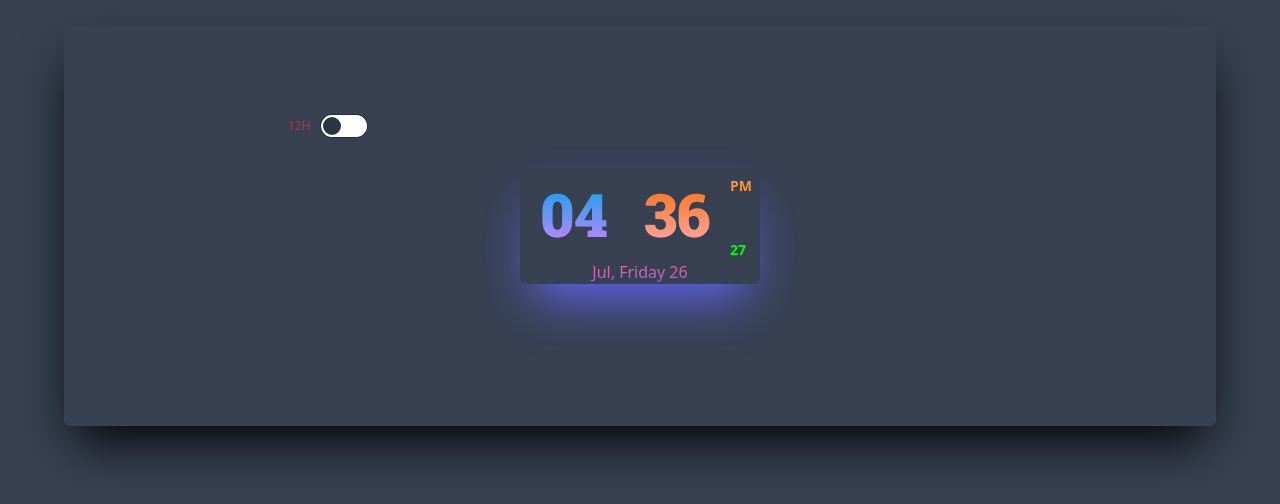
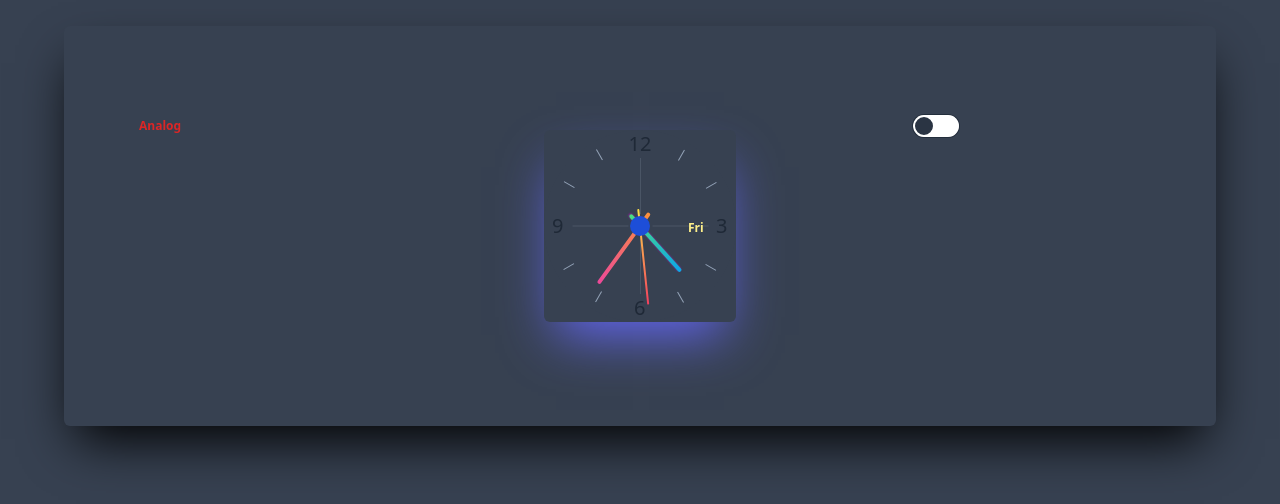
Before and after one commit to Dhan9500/Digital-Clock, a React (Vite) app: page / in a window 1280 px wide. Shown: the part 174-678 px from the top of the page. Built offline with nearby package versions, Linux system fonts and the light colour scheme; a web font is replaced by a local one.

Commit message:
Analog completed

```diff
--- /dev/null
+++ b/src/components/Analog.jsx
@@ -0,0 +1,100 @@
+/* eslint-disable no-unused-vars */
+import { UseContextData } from '../context/Context';
+import './analog.css';
+const Analog = () => {
+	const { hrs, min, sec, day } = UseContextData();
+	return (
+		<div className='analog-clock relative w-48 h-48 flex justify-center items-center bg-gray-700 rounded-full '>
+			<div className='hour-containers w-48'>
+				<ul className='hour-numbers flex justify-center items-center'>
+					<li className='absolute h-[100%] top-0 [&:nth-child(1)]:rotate-90'>
+						<div className='num mt-0 font-normal text-xl -rotate-90'>3</div>
+					</li>
+					<li className='absolute h-[100%] top-0 [&:nth-child(2)]:-rotate-180'>
+						<div className='num mt-0 font-normal text-xl -rotate-180'>6</div>
+					</li>
+					<li className='absolute h-[100%] top-0 [&:nth-child(3)]:rotate-[270deg]'>
+						<div className='num mt-0 font-normal text-xl -rotate-[270deg]'>9</div>
+					</li>
+					<li className='absolute h-[100%] top-0 [&:nth-child(4)]:rotate-[360deg]'>
+						<div className='num mt-0 font-normal text-xl'>12</div>
+					</li>
+				</ul>
+				<ul className='hour-marks flex justify-center items-center'>
+					<li className='absolute h-[100%] top-0 [&:nth-child(1)]:rotate-[30deg]'>
+						<div className='mark w-[1px] bg-slate-400 h-3 mt-2 ml-[1px]'></div>
+					</li>
+					<li className='absolute h-[100%] top-0 [&:nth-child(2)]:rotate-[60deg]'>
+						<div className='mark w-[1px] bg-slate-400 h-3 mt-2 ml-[1px]'></div>
+					</li>
+					<li className='absolute h-[100%] top-0 [&:nth-child(3)]:rotate-[120deg]'>
+						<div className='mark w-[1px] bg-slate-400 h-3 mt-2 ml-[1px]'></div>
+					</li>
+					<li className='absolute h-[100%] top-0 [&:nth-child(4)]:rotate-[150deg]'>
+						<div className='mark w-[1px] bg-slate-400 h-3 mt-2 ml-[1px]'></div>
+					</li>
+					<li className='absolute h-[100%] top-0 [&:nth-child(5)]:rotate-[210deg]'>
+						<div className='mark w-[1px] bg-slate-400 h-3 mt-2 ml-[1px]'></div>
+					</li>
+					<li className='absolute h-[100%] top-0 [&:nth-child(6)]:rotate-[240deg]'>
+						<div className='mark w-[1px] bg-slate-400 h-3 mt-2 ml-[1px]'></div>
+					</li>
+					<li className='absolute h-[100%] top-0 [&:nth-child(7)]:rotate-[300deg]'>
+						<div className='mark w-[1px] bg-slate-400 h-3 mt-2 ml-[1px]'></div>
+					</li>
+					<li className='absolute h-[100%] top-0 [&:nth-child(8)]:rotate-[330deg]'>
+						<div className='mark w-[1px] bg-slate-400 h-3 mt-2 ml-[1px]'></div>
+					</li>
+				</ul>
+				<ul className='middle-lines flex justify-center items-center'>
+					<li className='absolute h-[100%] top-0 [&:nth-child(1)]:rotate-[90deg]'>
+						<div className='line mt-[108px] bg-slate-400 h-14 w-[1px] opacity-[0.2]'></div>
+					</li>
+					<li className='absolute h-[100%] top-0 [&:nth-child(2)]:rotate-[180deg]'>
+						<div className='line mt-[108px] bg-slate-400 h-14 w-[1px] opacity-[0.2]'></div>
+					</li>
+					<li className='absolute h-[100%] top-0 [&:nth-child(3)]:rotate-[270deg]'>
+						<div className='line mt-[108px] bg-slate-400 h-14 w-[1px] opacity-[0.2]'></div>
+					</li>
+					<li className='absolute h-[100%] top-0 [&:nth-child(4)]:rotate-[360deg]'>
+						<div className='line mt-[108px] bg-slate-400 h-14 w-[1px] opacity-[0.2]'></div>
+					</li>
+				</ul>
+				<ul className='hands flex justify-center items-center'>
+					<li
+						className='hour-hand'
+						style={{
+							height: '100%',
+							position: 'absolute',
+							top: '0',
+							transform: `rotate(${30 * hrs + min / 2}deg)`,
+						}}
+					>
+						<div className=' bg-gradient-to-t from-green-400 to-sky-500 h-[76px] mt-[35px] w-[4px] rounded-lg shadow-sm shadow-fuchsia-700'></div>
+					</li>
+					<li
+						className='min-hand'
+						style={{ height: '100%', position: 'absolute', top: '0', transform: `rotate(${min * 6}deg)` }}
+					>
+						<div className=' bg-gradient-to-t from-orange-400 to-pink-500 h-[87px] mt-[25px] w-[4px] rounded-lg'></div>
+					</li>
+					<li
+						className='sec-hand'
+						style={{ height: '100%', position: 'absolute', top: '0', transform: `rotate(${sec * 6}deg)` }}
+					>
+						<div className=' bg-gradient-to-t from-yellow-300 to-rose-500 h-24 mt-[17px] w-[2px] rounded-lg'></div>
+					</li>
+				</ul>
+			</div>
+			<div className='circle-dot absolute flex justify-center items-center'>
+				<div className='dot h-5 w-5 bg-blue-700 rounded-full'></div>
+			</div>
+			<div className='chrono absolute flex justify-center items-center right-7 rotate-90'>
+				<div className='chrono h-6 w-4 bg-gray-300 bg-transparent ml-[4px]'>
+					<div className='-rotate-90 text-xs font-bold text-yellow-200 mt-[6px]'>{day.slice(0, 3)}</div>
+				</div>
+			</div>
+		</div>
+	);
+};
+export default Analog;
--- a/src/components/Clock.jsx
+++ b/src/components/Clock.jsx
@@ -1,21 +1,28 @@
+/* eslint-disable no-unused-vars */
 import { UseContextData } from '../context/Context';
+import Analog from './Analog';
 import Day from './Day';
 import Time from './Time';
 const Clock = () => {
-	const { clickToggle, toggle, loading } = UseContextData();
+	const { clickToggle, toggle, loading, changeClock, clock } = UseContextData();
 	return (
 		<div className='h-[50%] w-[90%] bg-gray-700 flex relative justify-center items-center rounded-md shadow-2xl shadow-black'>
-			<div className='shadow-2xl shadow-indigo-500 rounded-md'>
-				{loading ? (
-					<span className='loading loading-spinner text-secondary' />
-				) : (
+			<div className=' shadow-2xl shadow-indigo-500 rounded-md '>
+				{loading ? <></> : <></>}
+				{clock ? (
 					<>
 						<Time />
 						<Day />
 					</>
+				) : (
+					<Analog />
 				)}
 			</div>
-			<span className={`label-text text-xs absolute left-56 bottom-72 mb-1 text-red-600`}>
+			<span
+				className={`label-text text-xs font-semibold absolute left-56 bottom-72 mb-1 text-red-600 ${
+					clock ? 'visible' : 'invisible'
+				}`}
+			>
 				{toggle ? '24H' : '12H'}
 			</span>
 			<input
@@ -23,9 +30,21 @@
 					clickToggle();
 				}}
 				type='checkbox'
-				className='toggle toggle-primary absolute left-64 bottom-72'
+				className={`toggle toggle-primary absolute left-64 bottom-72 ${clock ? 'visible' : 'invisible'}`}
 				checked={toggle}
 			/>
+
+			<input
+				onChange={() => {
+					changeClock();
+				}}
+				type='checkbox'
+				className='toggle toggle-primary absolute right-64 bottom-72'
+				checked={clock}
+			/>
+			<span className={`label-text text-xs font-semibold absolute left-[75px] bottom-72 mb-1 text-red-600`}>
+				{clock ? 'Digital' : 'Analog'}
+			</span>
 		</div>
 	);
 };
--- a/src/components/Time.jsx
+++ b/src/components/Time.jsx
@@ -3,18 +3,20 @@
 const Time = () => {
 	const { hrs, min, sec, amPm, blink, toggle } = UseContextData();
 	return (
-		<div className='flex items-center gap-5'>
+		<div className='flex items-center gap-5 '>
 			<div className='roboto-slab-time text-6xl text-white gap-3 font- flex'>
-				<span className=' text-transparent bg-clip-text bg-gradient-to-t from-purple-400 to-sky-500 pl-5'>
-					{toggle && amPm==='PM' ? parseInt(hrs) + 12 : hrs}
+				<span className=' text-transparent bg-clip-text bg-gradient-to-t from-purple-400 to-sky-500 w-20 pl-2'>
+					{toggle && amPm === 'PM' ? parseInt(hrs) + 12 : hrs}
 				</span>
-				<div className='container mx-auto  flex items-center justify-center'>
+				<div className='container mx-auto  w-5 flex items-center justify-center'>
 					<div className='flex flex-col gap-3 mt-2'>
 						<div className={`h-3 w-3 rounded-full ${blink ? 'bg-white' : 'bg-gray-700'}`}></div>
 						<div className={`h-3 w-3 rounded-full ${blink ? 'bg-white' : 'bg-gray-700'}`}></div>
 					</div>
 				</div>
-				<span className='text-transparent bg-clip-text bg-gradient-to-t from-red-300 to-orange-500'>{min}</span>
+				<span className='text-transparent bg-clip-text bg-gradient-to-t from-red-300 to-orange-500 '>
+					{min}
+				</span>
 			</div>
 			<div className='font-bold text-sm pr-2 pt-2'>
 				<div className='pb-8 text-orange-400'>{amPm}</div>
--- a/src/context/Context.jsx
+++ b/src/context/Context.jsx
@@ -1,5 +1,5 @@
 import { createContext, useContext, useEffect, useState } from 'react';
-
+import '../components/analog.css';
 export const Context = createContext(null);
 
 export const UseContextData = () => {
@@ -17,6 +17,7 @@
 	const [month, setMonth] = useState('');
 	const [blink, setBlink] = useState(false);
 	const [toggle, setToggle] = useState(false);
+	const [clock, setClock] = useState(false);
 	const [loading, setLoading] = useState(true);
 	const dayConvert = (numDay) => {
 		switch (numDay) {
@@ -100,6 +101,9 @@
 	const clickToggle = () => {
 		setToggle((prev) => !prev);
 	};
+	const changeClock = () => {
+		setClock((prev) => !prev);
+	};
 	setTimeout(() => {
 		setLoading(false);
 	}, 1000);
@@ -110,7 +114,9 @@
 		setBlink((prev) => !prev);
 	}, [sec]);
 	return (
-		<Context.Provider value={{ date, hrs, min, sec, amPm, day, month, blink, clickToggle, toggle, loading }}>
+		<Context.Provider
+			value={{ date, hrs, min, sec, amPm, day, month, blink, clickToggle, changeClock, clock, toggle, loading }}
+		>
 			{props.children}
 		</Context.Provider>
 	);
```
Also changed, not shown: src/App.css (line endings or trailing spaces), src/components/analog.css (added).
